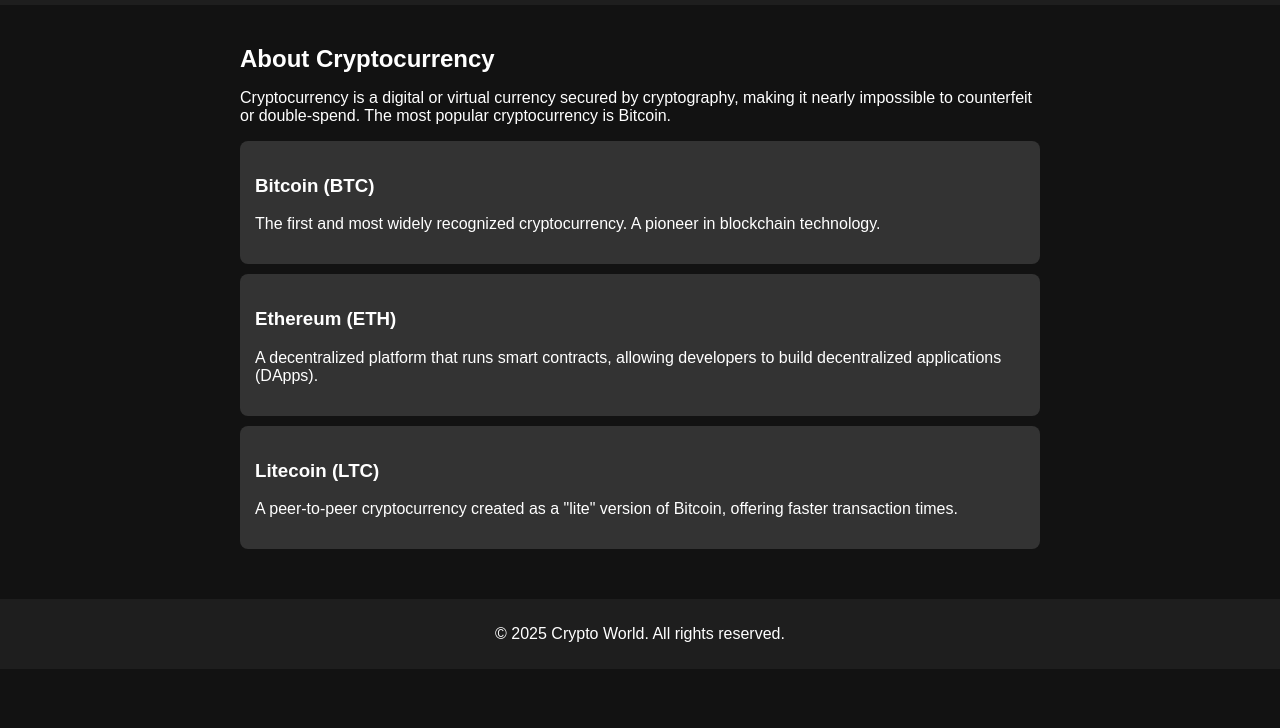
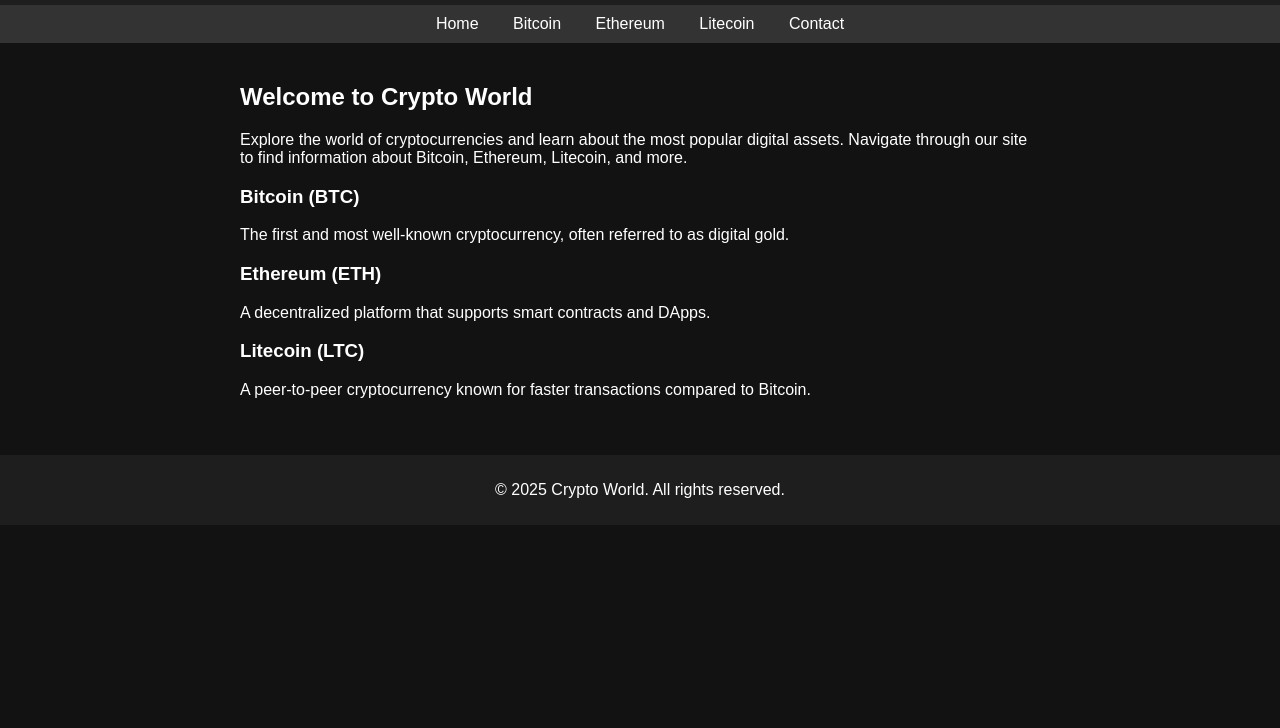
Before and after one commit to DaniilSkrrr/crypto-site, a plain HTML site: page index.html in a window 1280 px wide. Shown: the part 72-800 px from the top of the page. Drawn offline with Linux system fonts and the light colour scheme.

Commit message:
Update index.html

```diff
--- a/index.html
+++ b/index.html
@@ -3,7 +3,7 @@
 <head>
     <meta charset="UTF-8">
     <meta name="viewport" content="width=device-width, initial-scale=1.0">
-    <title>Cryptocurrency Landing Page</title>
+    <title>Crypto World</title>
     <style>
         body {
             font-family: Arial, sans-serif;
@@ -21,20 +21,23 @@
             margin: 0;
             font-size: 2em;
         }
+        nav {
+            background-color: #333;
+            padding: 10px;
+            text-align: center;
+        }
+        nav a {
+            color: #fff;
+            margin: 0 15px;
+            text-decoration: none;
+        }
+        nav a:hover {
+            color: #00d1b2;
+        }
         section {
             padding: 20px;
             max-width: 800px;
             margin: auto;
-        }
-        section h2 {
-            font-size: 1.5em;
-            margin-bottom: 10px;
-        }
-        .crypto-info {
-            background-color: #333;
-            padding: 15px;
-            margin: 10px 0;
-            border-radius: 8px;
         }
         footer {
             background-color: #1e1e1e;
@@ -46,23 +49,27 @@
 </head>
 <body>
     <header>
-        <h1>Welcome to Crypto World</h1>
+        <h1>Crypto World</h1>
     </header>
+    <nav>
+        <a href="index.html">Home</a>
+        <a href="bitcoin.html">Bitcoin</a>
+        <a href="ethereum.html">Ethereum</a>
+        <a href="litecoin.html">Litecoin</a>
+        <a href="contact.html">Contact</a>
+    </nav>
     <section>
-        <h2>About Cryptocurrency</h2>
-        <p>Cryptocurrency is a digital or virtual currency secured by cryptography, making it nearly impossible to counterfeit or double-spend. The most popular cryptocurrency is Bitcoin.</p>
-        <div class="crypto-info">
-            <h3>Bitcoin (BTC)</h3>
-            <p>The first and most widely recognized cryptocurrency. A pioneer in blockchain technology.</p>
-        </div>
-        <div class="crypto-info">
-            <h3>Ethereum (ETH)</h3>
-            <p>A decentralized platform that runs smart contracts, allowing developers to build decentralized applications (DApps).</p>
-        </div>
-        <div class="crypto-info">
-            <h3>Litecoin (LTC)</h3>
-            <p>A peer-to-peer cryptocurrency created as a "lite" version of Bitcoin, offering faster transaction times.</p>
-        </div>
+        <h2>Welcome to Crypto World</h2>
+        <p>Explore the world of cryptocurrencies and learn about the most popular digital assets. Navigate through our site to find information about Bitcoin, Ethereum, Litecoin, and more.</p>
+
+        <h3>Bitcoin (BTC)</h3>
+        <p>The first and most well-known cryptocurrency, often referred to as digital gold.</p>
+
+        <h3>Ethereum (ETH)</h3>
+        <p>A decentralized platform that supports smart contracts and DApps.</p>
+
+        <h3>Litecoin (LTC)</h3>
+        <p>A peer-to-peer cryptocurrency known for faster transactions compared to Bitcoin.</p>
     </section>
     <footer>
         <p>&copy; 2025 Crypto World. All rights reserved.</p>
```
